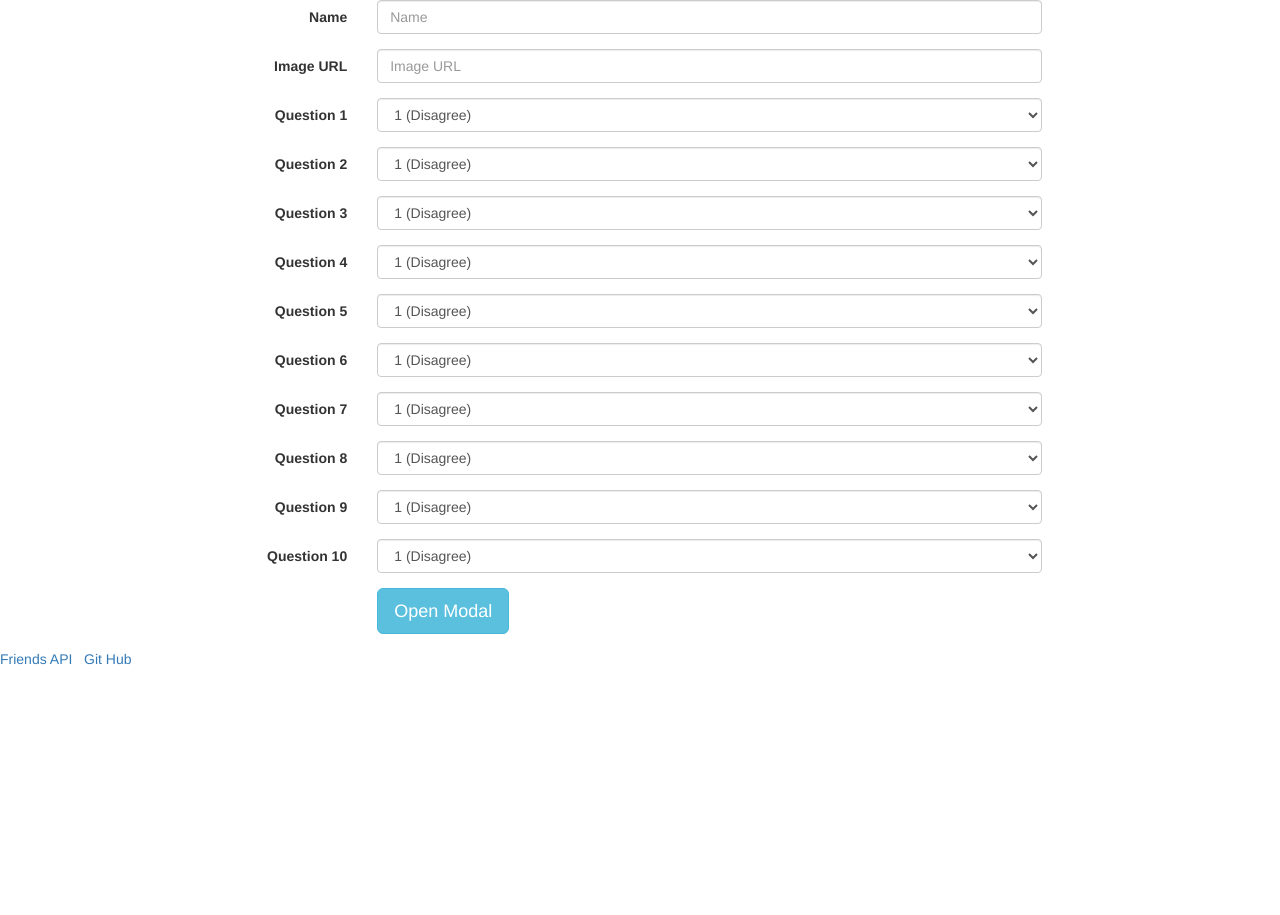
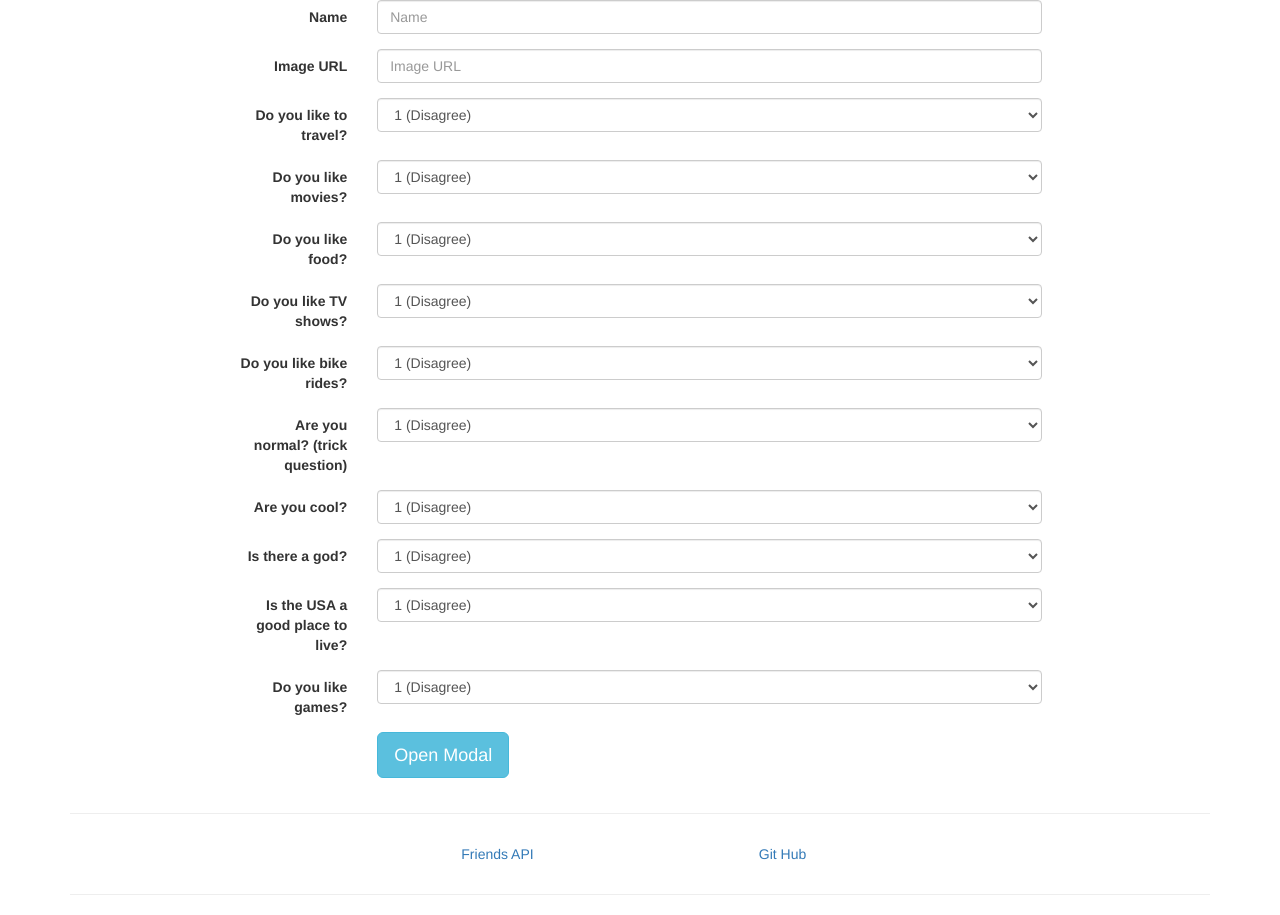
Before and after one commit to khosravi11/FriendFinder, a website: page app/public/survey.html in a window 1280 px wide. Before the commit the page ends 800 px from the top, so only its background shows below. Drawn offline with nearby package versions, Linux system fonts and the light colour scheme; a web font is replaced by a local one.

Commit message:
final commit

```diff
--- a/app/public/survey.html
+++ b/app/public/survey.html
@@ -1,4 +1,5 @@
 <html lang="en-us">
+
 <head>
     <meta charset="UTF-8">
     <title>Friend Finder - Survey</title>
@@ -8,6 +9,7 @@
 
     <link href="https://fonts.googleapis.com/css?family=Shrikhand" rel="stylesheet">
 </head>
+
 <body>
 
     <div class="container-fluid">
@@ -27,7 +29,7 @@
                     </div>
                 </div>
                 <div class="form-group">
-    <label for="q1" class="col-sm-2 control-label">Question 1</label>
+                    <label for="q1" class="col-sm-2 control-label">Do you like to travel?</label>
                     <div class="col-sm-10">
                         <select class="form-control" id="q1">
                             <option>1 (Disagree)</option>
@@ -39,7 +41,7 @@
                     </div>
                 </div>
                 <div class="form-group">
-    <label for="q2" class="col-sm-2 control-label">Question 2</label>
+                    <label for="q2" class="col-sm-2 control-label">Do you like movies?</label>
                     <div class="col-sm-10">
                         <select class="form-control" id="q2">
                             <option>1 (Disagree)</option>
@@ -51,7 +53,7 @@
                     </div>
                 </div>
                 <div class="form-group">
-    <label for="q3" class="col-sm-2 control-label">Question 3</label>
+                    <label for="q3" class="col-sm-2 control-label">Do you like food?</label>
                     <div class="col-sm-10">
                         <select class="form-control" id="q3">
                             <option>1 (Disagree)</option>
@@ -63,7 +65,7 @@
                     </div>
                 </div>
                 <div class="form-group">
-    <label for="q4" class="col-sm-2 control-label">Question 4</label>
+                    <label for="q4" class="col-sm-2 control-label">Do you like TV shows?</label>
                     <div class="col-sm-10">
                         <select class="form-control" id="q4">
                             <option>1 (Disagree)</option>
@@ -75,7 +77,7 @@
                     </div>
                 </div>
                 <div class="form-group">
-    <label for="q5" class="col-sm-2 control-label">Question 5</label>
+                    <label for="q5" class="col-sm-2 control-label">Do you like bike rides?</label>
                     <div class="col-sm-10">
                         <select class="form-control" id="q5">
                             <option>1 (Disagree)</option>
@@ -87,7 +89,7 @@
                     </div>
                 </div>
                 <div class="form-group">
-    <label for="q6" class="col-sm-2 control-label">Question 6</label>
+                    <label for="q6" class="col-sm-2 control-label">Are you normal? (trick question)</label>
                     <div class="col-sm-10">
                         <select class="form-control" id="q6">
                             <option>1 (Disagree)</option>
@@ -99,7 +101,7 @@
                     </div>
                 </div>
                 <div class="form-group">
-    <label for="q7" class="col-sm-2 control-label">Question 7</label>
+                    <label for="q7" class="col-sm-2 control-label">Are you cool?</label>
                     <div class="col-sm-10">
                         <select class="form-control" id="q7">
                             <option>1 (Disagree)</option>
@@ -111,7 +113,7 @@
                     </div>
                 </div>
                 <div class="form-group">
-    <label for="q8" class="col-sm-2 control-label">Question 8</label>
+                    <label for="q8" class="col-sm-2 control-label">Is there a god?</label>
                     <div class="col-sm-10">
                         <select class="form-control" id="q8">
                             <option>1 (Disagree)</option>
@@ -123,7 +125,7 @@
                     </div>
                 </div>
                 <div class="form-group">
-    <label for="q9" class="col-sm-2 control-label">Question 9</label>
+                    <label for="q9" class="col-sm-2 control-label">Is the USA a good place to live?</label>
                     <div class="col-sm-10">
                         <select class="form-control" id="q9">
                             <option>1 (Disagree)</option>
@@ -135,7 +137,7 @@
                     </div>
                 </div>
                 <div class="form-group">
-    <label for="q10" class="col-sm-2 control-label">Question 10</label>
+                    <label for="q10" class="col-sm-2 control-label">Do you like games?</label>
                     <div class="col-sm-10">
                         <select class="form-control" id="q10">
                             <option>1 (Disagree)</option>
@@ -152,8 +154,6 @@
                         <button type="button" id="submit" class="btn btn-info btn-lg" data-toggle="modal" data-target="#myModal">Open Modal</button>
                     </div>
 
-
-
                     <!-- Modal -->
                     <div id="myModal" class="modal fade" role="dialog">
                         <div class="modal-dialog">
@@ -162,7 +162,7 @@
                             <div class="modal-content">
                                 <div class="modal-header">
                                     <button type="button" class="close" data-dismiss="modal">&times;</button>
-        <h4 class="modal-title">Modal Header</h4>
+                                    <h4 class="modal-title">Match</h4>
                                 </div>
                                 <div class="modal-body">
                                     <div id="matchName"></div>
@@ -175,16 +175,34 @@
 
                         </div>
                     </div>
-
-
-
-
                 </div>
             </form>
         </div>
         <div class="col-sm-2"></div>
     </div>
-<footer><a href="/api/friends">Friends API</a>&nbsp;&nbsp;&nbsp;<a href="https://github.com/khosravi11/FriendFinder#friendfinder" target="_blank">Git Hub</a></footer>
+    <div class="container text-center">
+        <hr />
+        <div class="row">
+            <div class="col-lg-12">
+                <div class="col-md-3">
+
+                </div>
+                <div class="col-md-3">
+                    <ul class="nav nav-pills nav-stacked">
+                        <li><a href="/api/friends">Friends API</a></li>
+                    </ul>
+                </div>
+                <div class="col-md-3">
+                    <ul class="nav nav-pills nav-stacked">
+                        <li><a href="https://github.com/khosravi11/FriendFinder#friendfinder" target="_blank">Git Hub</a></li>
+                    </ul>
+                </div>
+
+            </div>
+        </div>
+        <hr>
+
+    </div>
     <script>
     /* global $ */
     /* global alert */
@@ -193,14 +211,21 @@ $('#submit').on('click', function (event) {
       var newFriend = {
         name: $('#name').val().trim(),
         photo: $('#url').val().trim(),
-    scores: [$('#q1').val().trim(), $('#q2').val().trim(), $('#q3').val().trim(), $('#q4').val().trim(), $('#q5').val().trim(),
-      $('#q6').val().trim(), $('#q7').val().trim(), $('#q8').val().trim(), $('#q9').val().trim(), $('#q10').val().trim()]
+        scores: [$('#q1').val().trim(),
+        $('#q2').val().trim(),
+        $('#q3').val().trim(),
+        $('#q4').val().trim(),
+        $('#q5').val().trim(),
+        $('#q6').val().trim(),
+        $('#q7').val().trim(),
+        $('#q8').val().trim(),
+        $('#q9').val().trim(),
+        $('#q10').val().trim()]
       };
 
       $.post('/api/friends', newFriend,
         function (data) {
           if (data) {
-        console.log(data.name);
             $('#matchName').html('<p>'+ data.name + '</p>');
             $('#matchPhoto').html('<p><img src="' + data.photo + '" /></p>');
 
@@ -211,4 +236,5 @@ $('#submit').on('click', function (event) {
     });
     </script>
 </body>
+
 </html>
--- a/app/routing/apiRoutes.js
+++ b/app/routing/apiRoutes.js
@@ -11,6 +11,7 @@ module.exports = function (app) {
     var newFriend = req.body;
     friends.push(newFriend);
     console.log(matches(friends, newFriend));
+    console.log(friends);
     res.send(matches(friends, newFriend));
   });
 };
```
Also changed, not shown: app/public/index.html (+39 -3 lines). Lines whose indentation alone changed are shown as unchanged.
